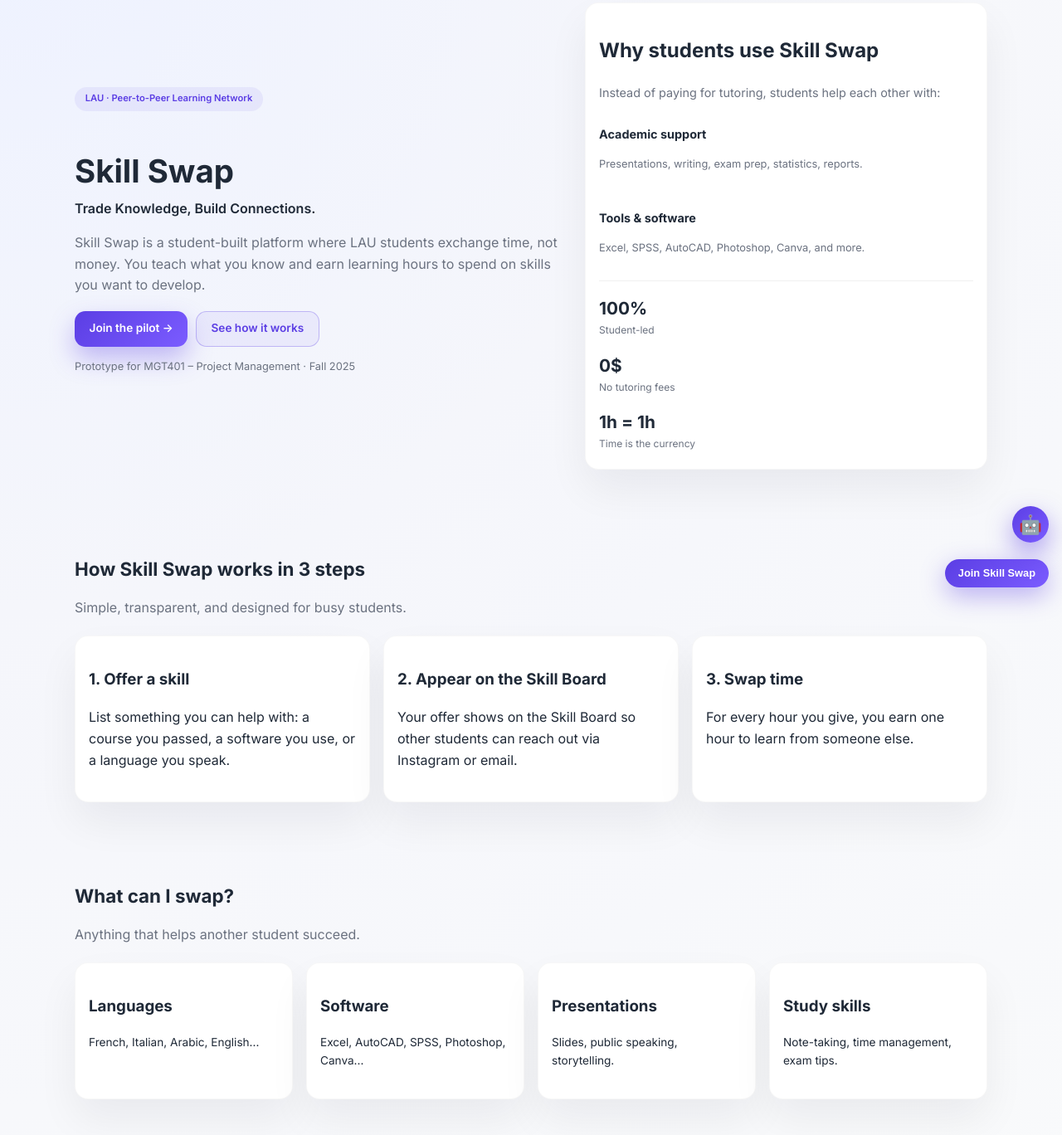
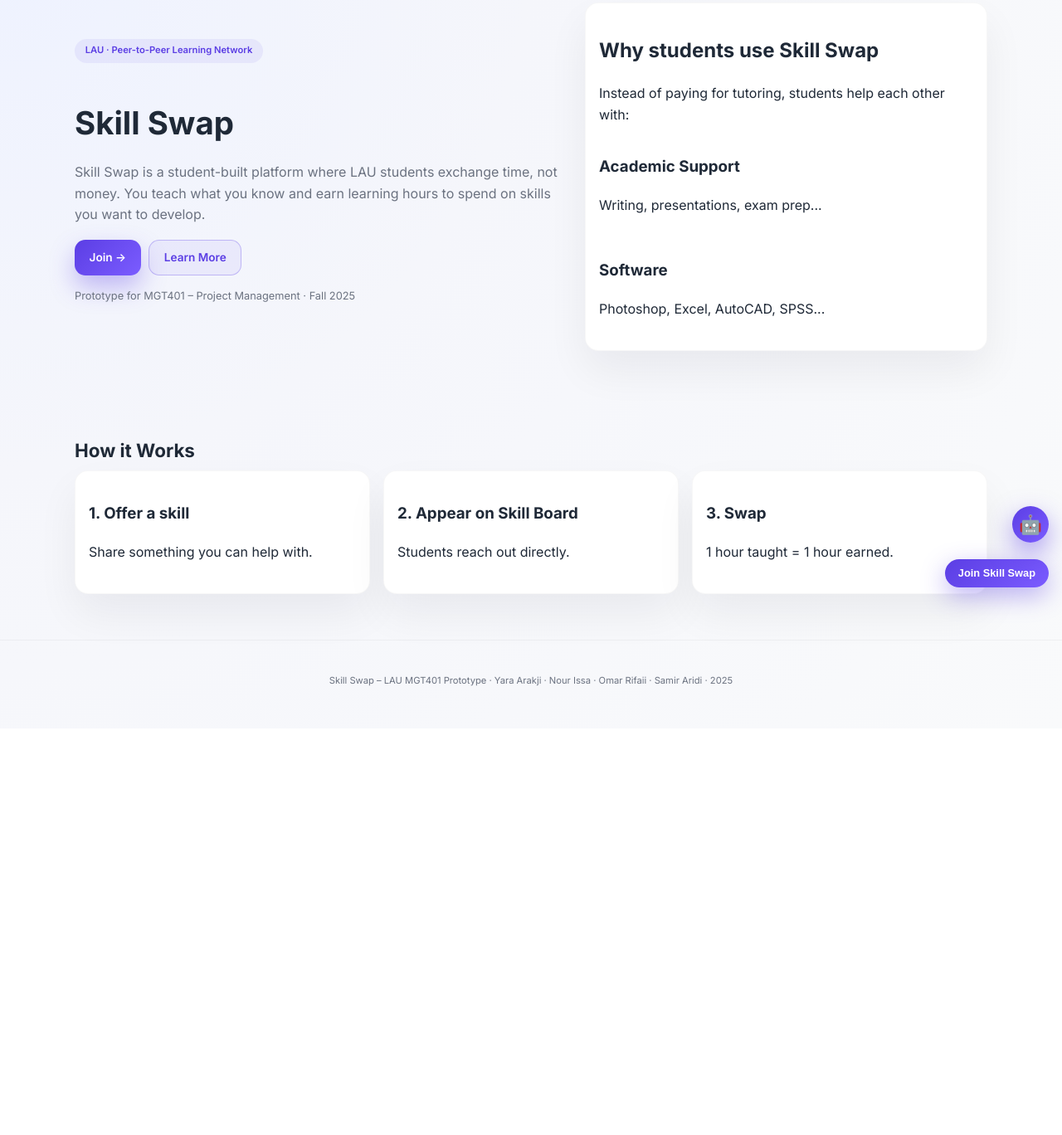
Before and after one commit to yaraarakji/Skill-swap, a plain HTML site: page index.html in a window 1280 px wide. Shown: the part 76-1444 px from the top of the page at 83% size. After the commit the page ends 954 px from the top, so only its background shows below. Drawn offline with Linux system fonts and the light colour scheme.

Commit message:
Update index.html

```diff
--- a/index.html
+++ b/index.html
@@ -8,12 +8,13 @@
 </head>
 
 <body>
+
   <!-- NAVBAR -->
   <div class="navbar">
     <div class="nav-inner">
       <div class="logo-wrap">
         <a href="index.html">
-          <img src="logo.png" alt="Skill Swap Logo" style="height:40px; width:auto;">
+          <img src="logo.png" alt="Skill Swap Logo" style="height:40px;">
         </a>
       </div>
 
@@ -40,15 +41,10 @@
   <!-- HERO SECTION -->
   <div class="container">
     <div class="hero-grid">
-      <!-- Left side: main message -->
+
       <div>
         <div class="badge">LAU · Peer-to-Peer Learning Network</div>
-
         <h1>Skill Swap</h1>
-        <p style="font-weight:600; margin-top:-.3rem; margin-bottom:.9rem;">
-          Trade Knowledge, Build Connections.
-        </p>
-
         <p class="hero-text">
           Skill Swap is a student-built platform where LAU students exchange time,
           not money. You teach what you know and earn learning hours to spend on
@@ -56,8 +52,8 @@
         </p>
 
         <div class="actions">
-          <a href="join.html" class="btn-primary">Join the pilot →</a>
-          <a href="how-it-works.html" class="btn-secondary">See how it works</a>
+          <a href="join.html" class="btn-primary">Join →</a>
+          <a href="how-it-works.html" class="btn-secondary">Learn More</a>
         </div>
 
         <p style="margin-top:.9rem; font-size:.8rem; color:var(--muted);">
@@ -65,115 +61,35 @@
         </p>
       </div>
 
-      <!-- Right side: stats / highlight card -->
       <div class="card">
         <h2>Why students use Skill Swap</h2>
-        <p style="font-size:.9rem; color:var(--muted); margin-bottom:.8rem;">
-          Instead of paying for tutoring, students help each other with:
-        </p>
+        <p>Instead of paying for tutoring, students help each other with:</p>
 
         <div class="grid-2">
-          <div>
-            <h3 style="font-size:.9rem;">Academic support</h3>
-            <p style="font-size:.8rem; color:var(--muted);">
-              Presentations, writing, exam prep, statistics, reports.
-            </p>
-          </div>
-          <div>
-            <h3 style="font-size:.9rem;">Tools & software</h3>
-            <p style="font-size:.8rem; color:var(--muted);">
-              Excel, SPSS, AutoCAD, Photoshop, Canva, and more.
-            </p>
-          </div>
-        </div>
-
-        <hr style="border:none; border-top:1px solid rgba(0,0,0,.06); margin:1rem 0;">
-
-        <div class="grid-3">
-          <div>
-            <h3 style="margin:0; font-size:1.3rem;">100%</h3>
-            <p style="margin:0; font-size:.75rem; color:var(--muted);">Student-led</p>
-          </div>
-          <div>
-            <h3 style="margin:0; font-size:1.3rem;">0$</h3>
-            <p style="margin:0; font-size:.75rem; color:var(--muted);">No tutoring fees</p>
-          </div>
-          <div>
-            <h3 style="margin:0; font-size:1.3rem;">1h = 1h</h3>
-            <p style="margin:0; font-size:.75rem; color:var(--muted);">Time is the currency</p>
-          </div>
+          <div><h3>Academic Support</h3><p>Writing, presentations, exam prep...</p></div>
+          <div><h3>Software</h3><p>Photoshop, Excel, AutoCAD, SPSS...</p></div>
         </div>
       </div>
+
     </div>
 
-    <!-- HOW IT WORKS PREVIEW -->
+    <!-- HOW IT WORKS -->
     <section class="section">
-      <h2 class="section-title">How Skill Swap works in 3 steps</h2>
-      <p class="section-sub">
-        Simple, transparent, and designed for busy students.
-      </p>
-
+      <h2 class="section-title">How it Works</h2>
       <div class="grid-3">
-        <div class="card">
-          <h3>1. Offer a skill</h3>
-          <p>
-            List something you can help with: a course you passed, a software you
-            use, or a language you speak.
-          </p>
-        </div>
-
-        <div class="card">
-          <h3>2. Appear on the Skill Board</h3>
-          <p>
-            Your offer shows on the Skill Board so other students can reach out via
-            Instagram or email.
-          </p>
-        </div>
-
-        <div class="card">
-          <h3>3. Swap time</h3>
-          <p>
-            For every hour you give, you earn one hour to learn from someone else.
-          </p>
-        </div>
+        <div class="card"><h3>1. Offer a skill</h3><p>Share something you can help with.</p></div>
+        <div class="card"><h3>2. Appear on Skill Board</h3><p>Students reach out directly.</p></div>
+        <div class="card"><h3>3. Swap</h3><p>1 hour taught = 1 hour earned.</p></div>
       </div>
     </section>
 
-    <!-- CATEGORIES PREVIEW -->
-    <section class="section">
-      <h2 class="section-title">What can I swap?</h2>
-      <p class="section-sub">Anything that helps another student succeed.</p>
-
-      <div class="grid-4">
-        <div class="card">
-          <h3>Languages</h3>
-          <p style="font-size:.85rem;">French, Italian, Arabic, English...</p>
-        </div>
-        <div class="card">
-          <h3>Software</h3>
-          <p style="font-size:.85rem;">Excel, AutoCAD, SPSS, Photoshop, Canva...</p>
-        </div>
-        <div class="card">
-          <h3>Presentations</h3>
-          <p style="font-size:.85rem;">Slides, public speaking, storytelling.</p>
-        </div>
-        <div class="card">
-          <h3>Study skills</h3>
-          <p style="font-size:.85rem;">Note-taking, time management, exam tips.</p>
-        </div>
-      </div>
-    </section>
   </div>
 
-  <!-- FLOATING BUTTON -->
-  <button class="float-btn" onclick="window.location.href='join.html'">
-    Join Skill Swap
-  </button>
+  <!-- FLOATING JOIN BUTTON -->
+  <button class="float-btn" onclick="window.location.href='join.html'">Join Skill Swap</button>
 
-  <!-- CHATBOT TOGGLE -->
-  <button class="chatbot-toggle" id="chatbotToggle" aria-label="Open SkillBot">
-    🤖
-  </button>
+  <!-- CHATBOT BUTTON -->
+  <button class="chatbot-toggle" id="chatbotToggle">🤖</button>
 
   <!-- CHATBOT WINDOW -->
   <div class="chatbot-window" id="chatbotWindow">
@@ -182,17 +98,14 @@
         <div class="chatbot-dot">💬</div>
         <span>SkillBot · LAU</span>
       </div>
-      <button class="chatbot-close" id="chatbotClose" aria-label="Close SkillBot">×</button>
+      <button class="chatbot-close" id="chatbotClose">×</button>
     </div>
+
     <div class="chatbot-body">
       <div class="chatbot-messages" id="chatbotMessages">
-        <div class="chat-msg bot">
-          👋 Hi! I’m <strong>SkillBot</strong>. I can quickly explain how Skill Swap works.
-        </div>
-        <div class="chat-msg bot">
-          Choose a question below or just explore the website.
-        </div>
+        <div class="chat-msg bot">👋 Hi! I’m <strong>SkillBot</strong>. Ask me anything.</div>
       </div>
+
       <div class="chatbot-quick">
         <button data-question="what">What is Skill Swap?</button>
         <button data-question="join">How do I join?</button>
@@ -201,66 +114,47 @@
     </div>
   </div>
 
-  <!-- FOOTER -->
   <footer>
-    Skill Swap – LAU MGT401 Prototype ·
-    Yara Arakji · Nour Issa · Omar Rifaii · Samir Aridi · 2025
+    Skill Swap – LAU MGT401 Prototype · Yara Arakji · Nour Issa · Omar Rifaii · Samir Aridi · 2025
   </footer>
 
   <script>
-    function toggleTheme() {
-      document.body.classList.toggle('dark');
-    }
+    function toggleTheme() { document.body.classList.toggle('dark'); }
 
-    // CHATBOT LOGIC
     const chatbotToggle = document.getElementById('chatbotToggle');
     const chatbotWindow = document.getElementById('chatbotWindow');
     const chatbotClose = document.getElementById('chatbotClose');
     const chatbotMessages = document.getElementById('chatbotMessages');
     const quickButtons = document.querySelectorAll('.chatbot-quick button');
 
-    function addMessage(text, from = 'bot') {
+    function addMessage(text, from="bot") {
       const div = document.createElement('div');
-      div.className = 'chat-msg ' + from;
+      div.className = "chat-msg " + from;
       div.innerHTML = text;
       chatbotMessages.appendChild(div);
       chatbotMessages.scrollTop = chatbotMessages.scrollHeight;
     }
 
     const answers = {
-      what: `
-        Skill Swap is a student-built platform where LAU students <strong>exchange skills and time</strong>
-        instead of paying money. You help someone with a skill you have, and you earn learning time with someone else.
-      `,
-      join: `
-        To join, click <strong>Join</strong> in the menu and fill the form with:
-        your name, one skill you can offer, and how to contact you.
-        In a full version, your skill would appear on the Skill Board for other students.
-      `,
-      credits: `
-        <strong>1h = 1h</strong> means: every hour you help someone counts as one learning hour for you.
-        It’s a fair way to keep the system balanced without using money.
-      `
+      what: "Skill Swap lets LAU students exchange skills and time instead of money.",
+      join: "Click Join → fill your info → your skill appears on the Skill Board.",
+      credits: "1h = 1h means every hour you teach earns you one hour to learn something else."
     };
 
-    chatbotToggle.addEventListener('click', () => {
-      const isOpen = chatbotWindow.style.display === 'flex';
-      chatbotWindow.style.display = isOpen ? 'none' : 'flex';
-    });
+    chatbotToggle.onclick = () => {
+      chatbotWindow.style.display = chatbotWindow.style.display === "flex" ? "none" : "flex";
+    };
 
-    chatbotClose.addEventListener('click', () => {
-      chatbotWindow.style.display = 'none';
-    });
+    chatbotClose.onclick = () => chatbotWindow.style.display = "none";
 
     quickButtons.forEach(btn => {
-      btn.addEventListener('click', () => {
-        const key = btn.getAttribute('data-question');
-        addMessage(btn.textContent, 'user');
-        if (answers[key]) {
-          addMessage(answers[key], 'bot');
-        }
-      });
+      btn.onclick = () => {
+        const key = btn.dataset.question;
+        addMessage(btn.textContent, "user");
+        addMessage(answers[key], "bot");
+      };
     });
   </script>
+
 </body>
 </html>
```
